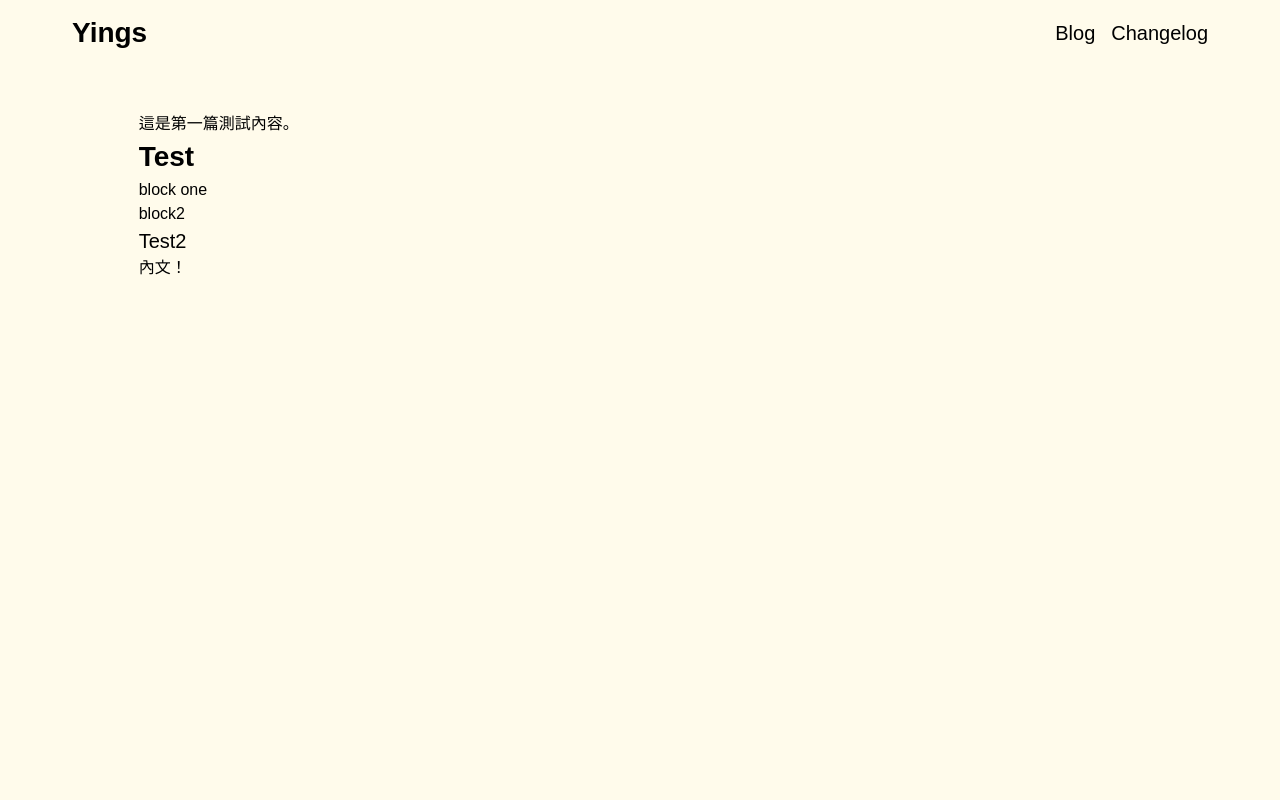
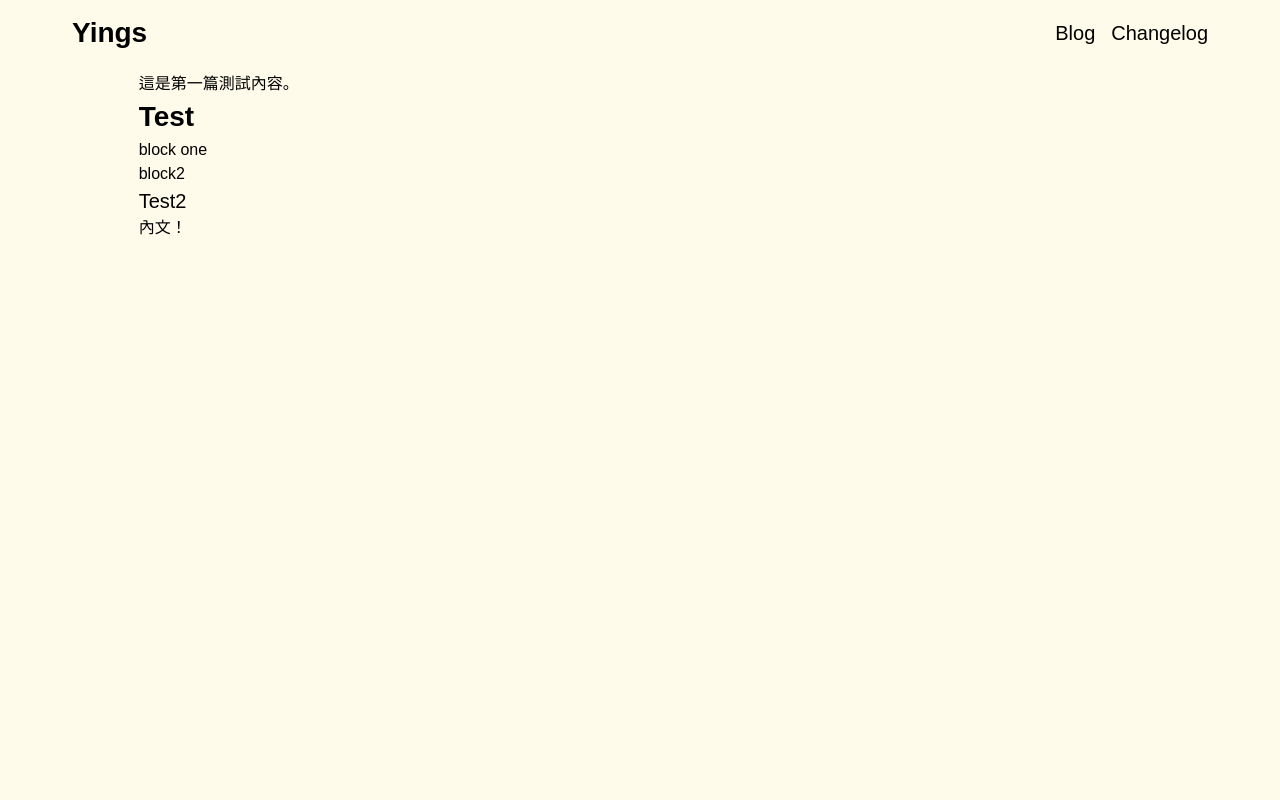
Before and after one commit to ismeleft/WenYingPortfolio, a Next.js app: page /blog/test in a window 1280 px wide. Shown: the top 800 px of the page. Built offline with nearby package versions, Linux system fonts and the light colour scheme.

Commit message:
style:blog post layout

```diff
--- a/app/blog/[slug]/page.js
+++ b/app/blog/[slug]/page.js
@@ -23,7 +23,7 @@ export default async function PostPage({ params }) {
 
   return (
     <div
-      className="mx-auto max-w-[1200px] mt-20 w-10/12 p-8 h-screen"
+      className="mx-auto max-w-[1200px] mt-10 w-10/12 p-8 h-screen"
       dangerouslySetInnerHTML={{ __html: post.content }}
     />
   );
--- a/app/blog/page.js
+++ b/app/blog/page.js
@@ -26,7 +26,7 @@ export default async function BlogPage() {
   const posts = await getPosts();
 
   return (
-    <div className="p-8 mx-auto max-w-[1200px] h-screen">
+    <div className="p-8 mx-auto max-w-[1200px] h-screen w-10/12">
       <h1 className="mt-10 mb-3 ">Blog Posts</h1>
       <hr />
       {posts.map((post) => (
```
